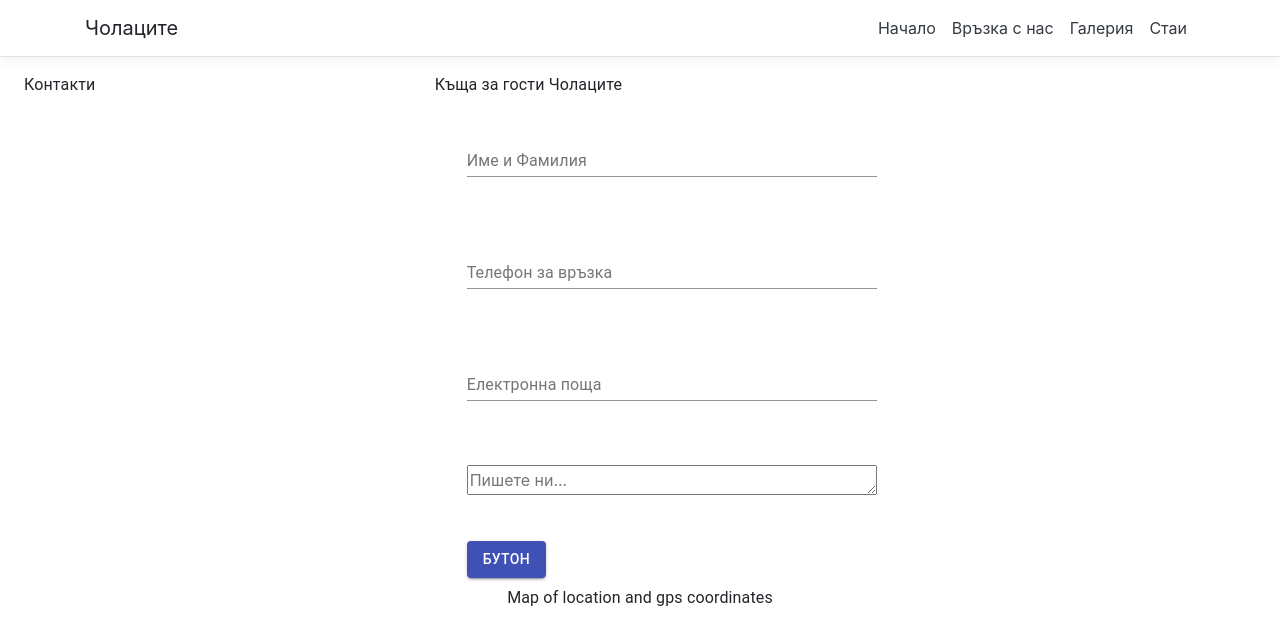
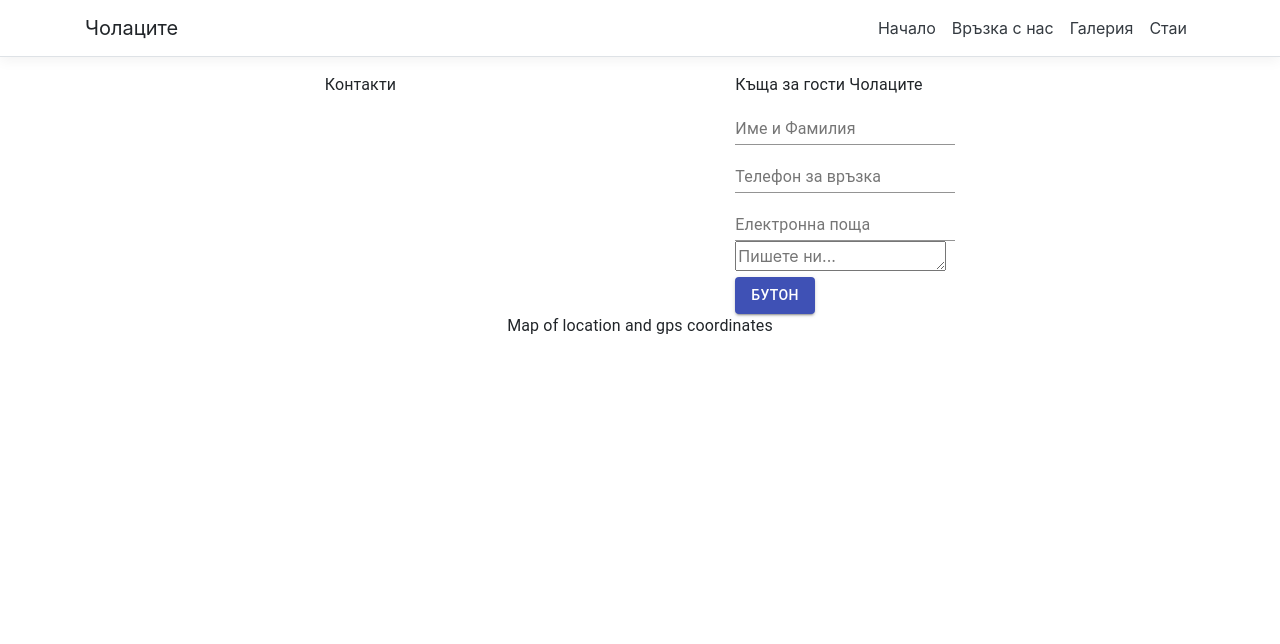
Before and after one commit to pavsavov/HouseCholacite, a React (Create React App) app in the folder src/House.Web/House.Web/ClientApp/: page /contact-us in a window 1280 px wide. Shown: the top 644 px of the page. Built offline with nearby package versions, Linux system fonts and the light colour scheme.

Commit message:
Form as a Component

```diff
--- a/src/House.Web/House.Web/ClientApp/src/App.js
+++ b/src/House.Web/House.Web/ClientApp/src/App.js
@@ -3,7 +3,7 @@ import { Route } from 'react-router';
 import { Layout } from './components/Layout';
 import { Home } from './components/Home';
 import { FetchData } from './components/FetchData';
-import { ContactUs } from './components/ContactUs';
+import { ContactUs } from './components/Form/ContactUs';
 
 import './custom.css'
 
--- a/src/House.Web/House.Web/ClientApp/src/components/ContactUs.js
+++ /dev/null
@@ -1,82 +0,0 @@
-import React from 'react';
-import { Button, TextField, Typography } from '@material-ui/core';
-import { makeStyles } from '@material-ui/core/styles';
-import Grid from '@material-ui/core/Grid';
-import TextareaAutosize from '@material-ui/core/TextareaAutosize'
-
-const useStyles = makeStyles(theme => ({
-    root: {
-        flexGrow: 1
-    },
-    styleTextField: {
-        margin: theme.spacing(4),
-        width: '100%',
-    },
-    buttonStyle: {
-        margin: theme.spacing(1, 1, 1, 4)
-    },
-    containerStyle: {
-        justifyContent: "flex-end",
-        maxWidth: "md",
-
-    },
-    textArea: {
-        width: "100%",
-        margin: theme.spacing(4),
-    }
-})
-);
-
-const ContactUs = () => {
-    const classes = useStyles();
-    return (
-        <div className={classes.root}>
-            <Grid container spacing={4} direction="column" >
-                <Grid item container direction="row">
-                    <Grid item xs={4}>
-                        <Typography>
-                            Контакти
-                      </Typography>
-                        <Grid item>
-                        </Grid>
-                    </Grid>
-                    <Grid item xs={4}>
-                        <form>
-                            <Grid>
-                                <Typography>
-                                    Къща за гости Чолаците
-                                </Typography>
-                            </Grid>
-                            <Grid>
-                                <TextField label="Име и Фамилия" className={classes.styleTextField} />
-                            </Grid>
-                            <Grid>
-                                <TextField label="Телефон за връзка" className={classes.styleTextField} />
-                            </Grid>
-                            <Grid>
-                                <TextField label="Електронна поща" className={classes.styleTextField} />
-                            </Grid>
-                            <Grid >
-                                <TextareaAutosize id="" label="Съобщение" placeholder="Пишете ни..." className={classes.textArea} />
-                            </Grid>
-                            <Grid  >
-                                <Button variant="contained" color="primary" className={classes.buttonStyle}>
-                                    Бутон
-                            </Button>
-                            </Grid>
-                        </form>
-                    </Grid>
-                    <Grid container justify="center">
-                        <Grid item>
-                            <Typography>
-                                Map of location and gps coordinates
-                            </Typography>
-                        </Grid>
-                    </Grid>
-                </Grid>
-            </Grid>
-        </div>
-    )
-};
-
-export { ContactUs };
--- /dev/null
+++ b/src/House.Web/House.Web/ClientApp/src/components/Form/ComposedForm.js
@@ -0,0 +1,30 @@
+import React from 'react';
+import { Button, TextField,Grid } from '@material-ui/core';
+import TextareaAutosize from '@material-ui/core/TextareaAutosize'
+
+
+const ComposedForm = ({textArea,styleTextField,buttonStyle}) => {
+    return (
+        <form>
+            <Grid item>
+                <TextField label="Име и Фамилия" className={styleTextField} />
+            </Grid>
+            <Grid item>
+                <TextField label="Телефон за връзка" className={styleTextField} />
+            </Grid>
+            <Grid item>
+                <TextField label="Електронна поща" className={styleTextField} />
+            </Grid>
+            <Grid item>
+                <TextareaAutosize id="" label="Съобщение" placeholder="Пишете ни..." className={textArea} />
+            </Grid>
+            <Grid item>
+                <Button variant="contained" color="primary" className={buttonStyle}>
+                    Бутон
+    </Button>
+            </Grid>
+        </form>
+    )
+}
+
+export {ComposedForm}
--- /dev/null
+++ b/src/House.Web/House.Web/ClientApp/src/components/Form/ContactUs.js
@@ -0,0 +1,66 @@
+import React from 'react';
+import { Button, TextField, Typography, FormControl } from '@material-ui/core';
+import { makeStyles } from '@material-ui/core/styles';
+import Grid from '@material-ui/core/Grid';
+import TextareaAutosize from '@material-ui/core/TextareaAutosize'
+import {ComposedForm} from './ComposedForm'
+
+const useStyles = makeStyles(theme => ({
+    root: {
+        flexGrow: 1
+    },
+    styleTextField: {
+        margin: theme.spacing(4),
+        width: '100%',
+    },
+    buttonStyle: {
+        margin: theme.spacing(1, 1, 1, 4)
+    },
+    containerStyle: {
+        justifyContent: "flex-end",
+        maxWidth: "md",
+
+    },
+    textArea: {
+        width: "100%",
+        height: "100%",
+        margin: theme.spacing(4),
+    }
+})
+);
+
+const ContactUs = () => {
+    const classes = useStyles();
+    return (
+        <div className={classes.root}>
+            <Grid container spacing={4} direction="column" >
+                <Grid item container direction="row" justify="center">
+                    <Grid item xs={4}>
+                        <Typography>
+                            Контакти
+                      </Typography>
+                    </Grid>
+                    <Grid item>
+                        <Grid>
+                            <Typography>
+                                Къща за гости Чолаците
+                           </Typography>
+                        </Grid>
+
+                        <ComposedForm style={classes}/>
+
+                    </Grid>
+                    <Grid container justify="center">
+                        <Grid item>
+                            <Typography>
+                                Map of location and gps coordinates
+                            </Typography>
+                        </Grid>
+                    </Grid>
+                </Grid>
+            </Grid>
+        </div>
+    )
+};
+
+export { ContactUs };
```
Also changed, not shown: 1 other file (tests, documents, lock files or other folders).
